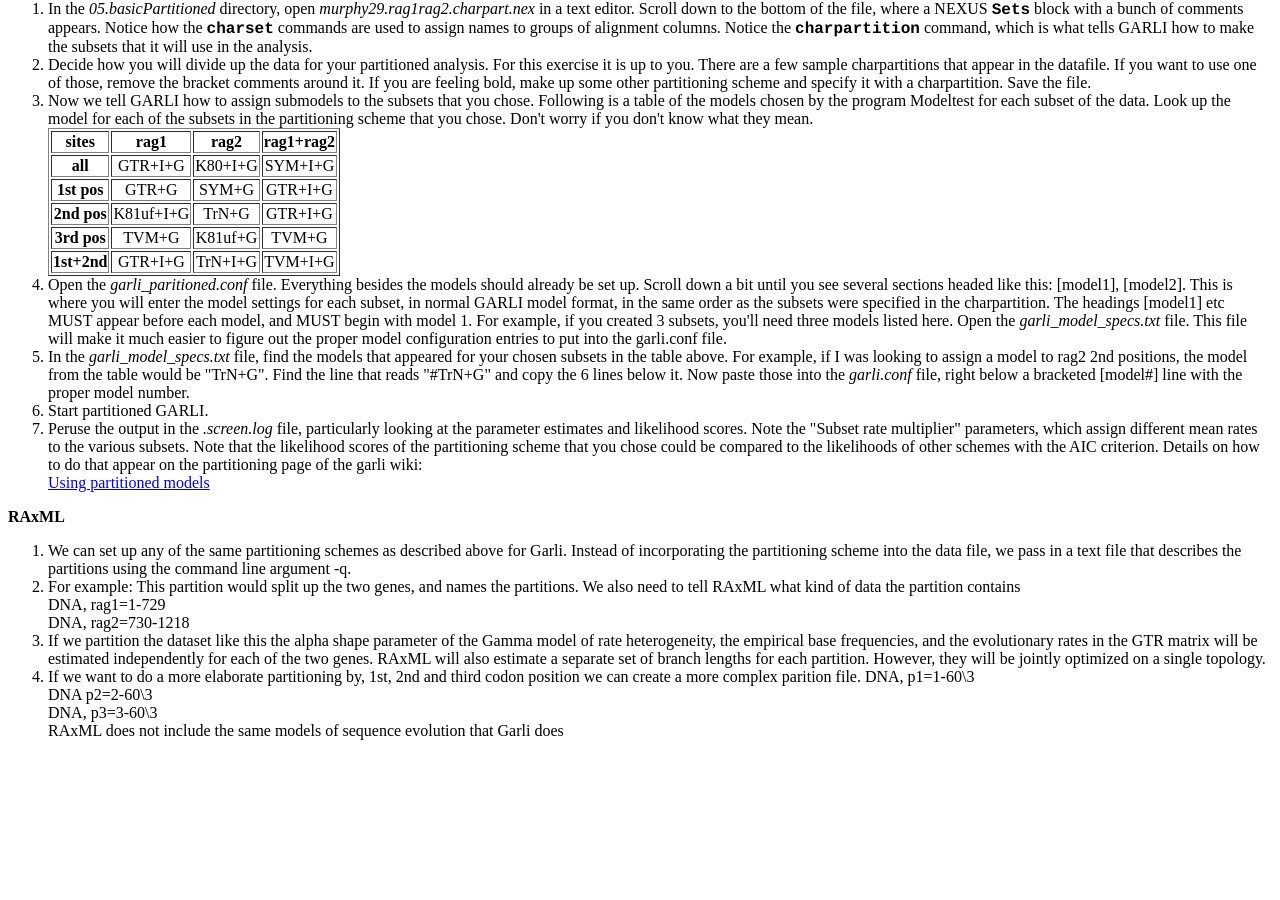
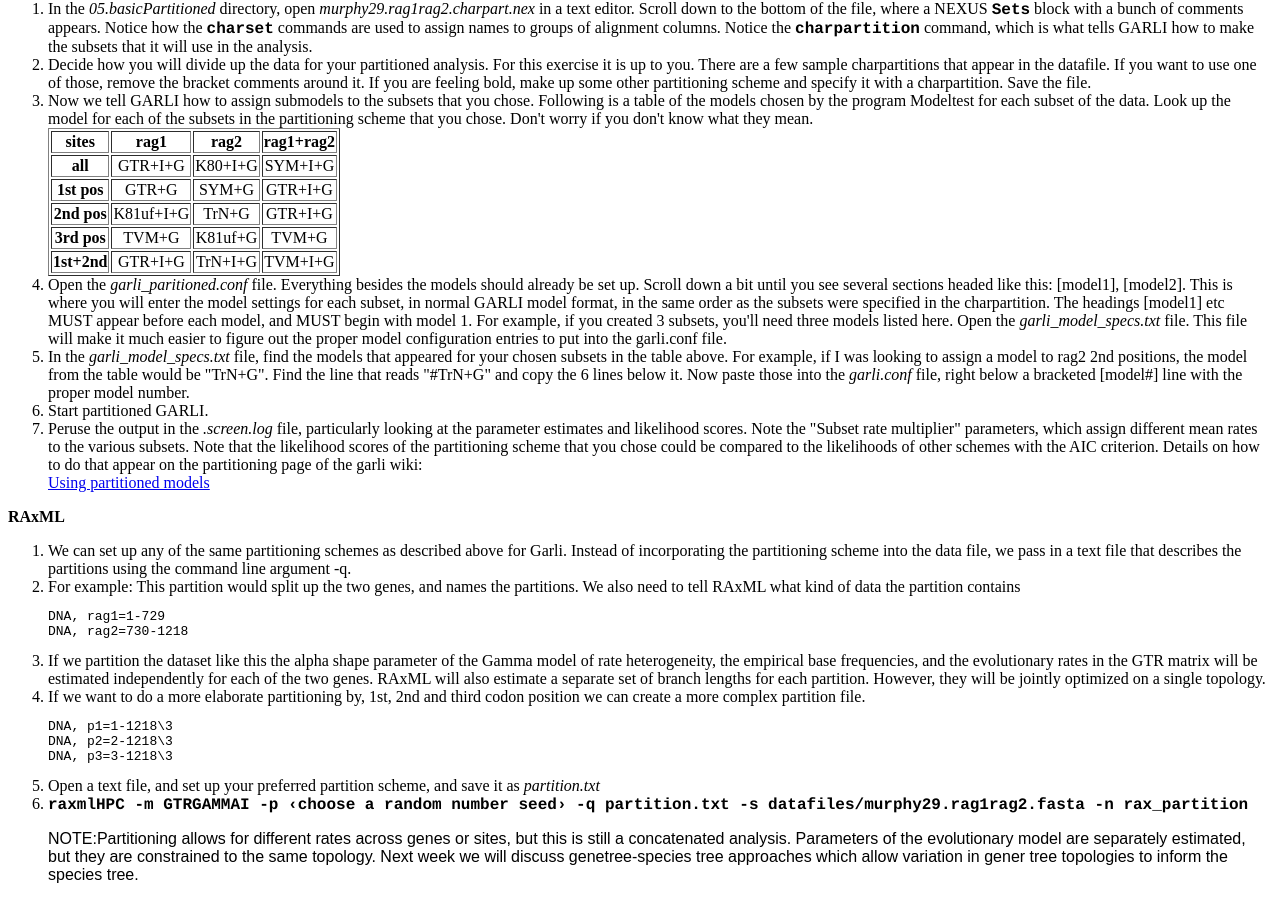
Before and after one commit to McTavishLab/mctavishlab.github.io, a Jekyll site: the page MLsearchLab.html, which Jekyll copies as it is, in a window 1280 px wide and 900 px high, scrolled down 7128 px. Built offline with Jekyll 4.4.1, drawn with Linux system fonts in a browser that asks for light colours; before the commit the page ends 7884 px from its top, so only the background shows below that.

Commit message:
partitions

```diff
--- a/MLsearchLab.html
+++ b/MLsearchLab.html
@@ -531,20 +531,30 @@
 </li><li>For example:
 This partition would split up the two genes, and names the partitions.
 We also need to tell RAxML what kind of data the partition contains <br>
-
-DNA, rag1=1-729<br>
-DNA, rag2=730-1218<br>
+<pre>
+DNA, rag1=1-729
+DNA, rag2=730-1218
+</pre>
 
 </li><li>If we partition the dataset like this the alpha shape parameter of the Gamma model of rate heterogeneity, the empirical base frequencies, and the evolutionary rates in the GTR matrix will be estimated independently for each of the two genes. RAxML will also estimate a separate set of branch lengths for each partition. However, they will be jointly optimized on a single topology.
 
-</li><li>If we want to do a more elaborate partitioning by, 1st, 2nd and third codon position we can create a more complex parition file.
+</li><li>If we want to do a more elaborate partitioning by, 1st, 2nd and third codon position we can create a more complex partition file.<br>
+<pre>
+DNA, p1=1-1218\3
+DNA, p2=2-1218\3
+DNA, p3=3-1218\3
+</pre>
 
 
-DNA, p1=1-60\3 <br>
-DNA  p2=2-60\3 <br>
-DNA, p3=3-60\3 <br>
+</li><li>Open a text file, and set up your preferred partition scheme, and save it as <span class="file">partition.txt</span>
 
-RAxML does not include the same models of sequence evolution that Garli does <!--TODO fact check and explain better-->
+
+</li><li><span class="command">raxmlHPC -m GTRGAMMAI -p &lsaquo;choose a random number seed&rsaquo; -q partition.txt -s datafiles/murphy29.rag1rag2.fasta -n rax_partition</span><br>
+<!--TODO fact check and explain better-->
+</li>
+<p>NOTE:Partitioning allows for different rates across genes or sites, but this is still a concatenated analysis.
+Parameters of the evolutionary model are separately estimated, but they are constrained to the same topology.
+Next week we will discuss genetree-species tree approaches which allow variation in gener tree topologies to inform the species tree. </p>
 </ol>
 
 
```
